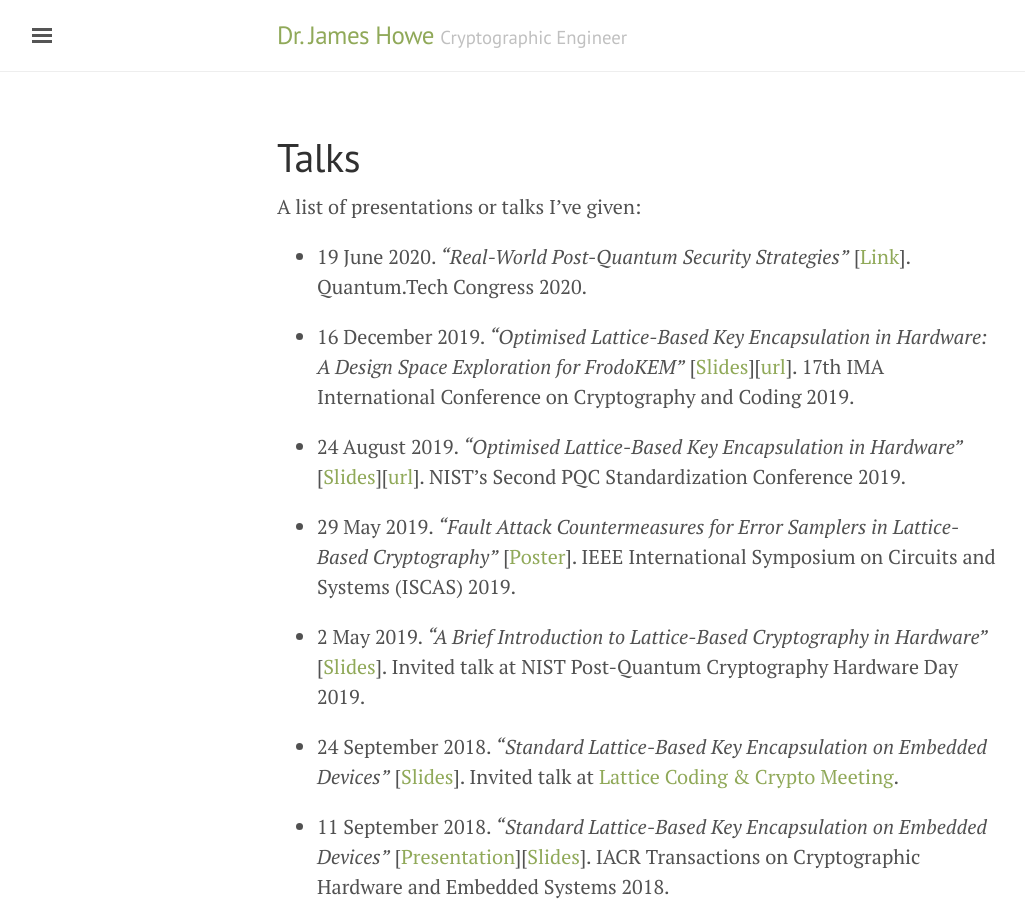
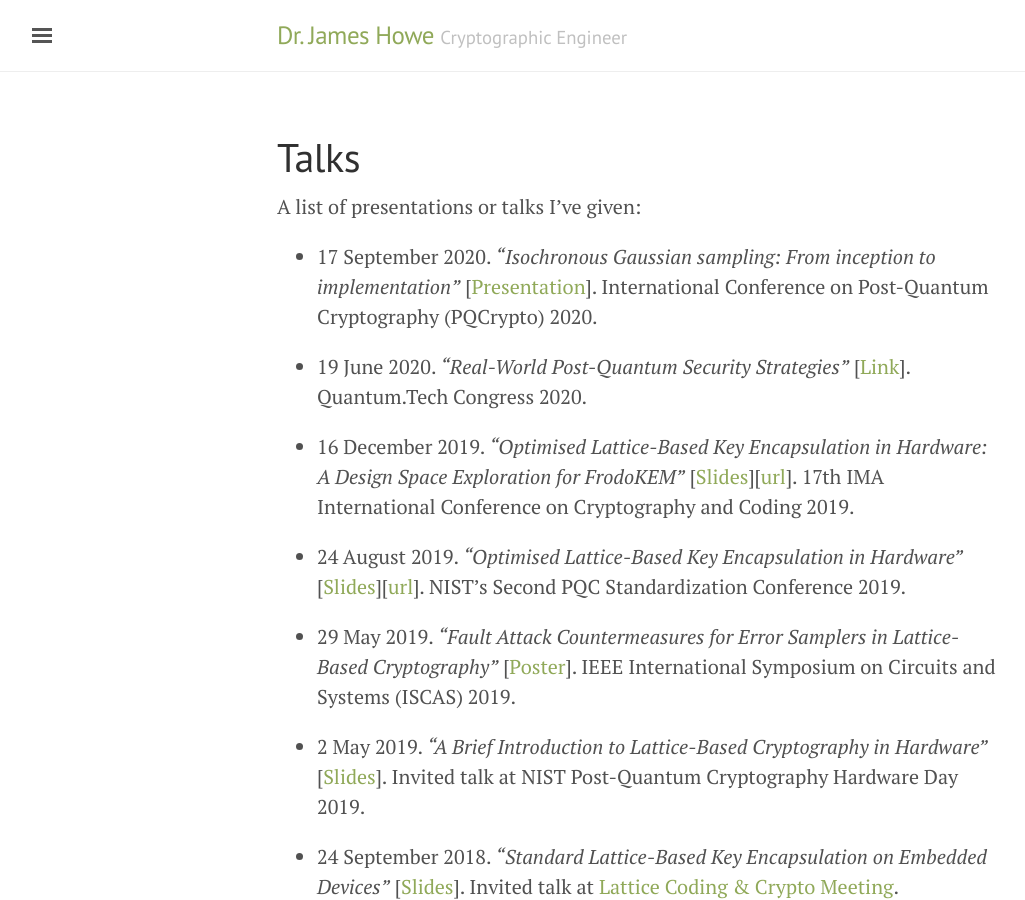
Before and after one commit to jameshoweee/jameshoweee.github.io, a Jekyll site: the page built from talks.md, in a window 1280 px wide and 900 px high. Shown: the whole window, without its empty margins (3-1028 px from the left). Built offline with Jekyll 4.4.1, drawn with Linux system fonts in a browser that asks for light colours.

Commit message:
Update talks.md

```diff
--- a/talks.md
+++ b/talks.md
@@ -5,6 +5,8 @@ permalink: /talks/
 ---
 
 A list of presentations or talks I've given:
+
+* 17 September 2020. *"Isochronous Gaussian sampling: From inception to implementation"* [[Presentation](https://youtu.be/KqCnJApHC3w)]. International Conference on Post-Quantum Cryptography (PQCrypto) 2020.
 
 * 19 June 2020. *"Real-World Post-Quantum Security Strategies"* [[Link](https://www.quantumtechcongress.co.uk/speakers/dr-james-howe)]. Quantum.Tech Congress 2020.
 
```
